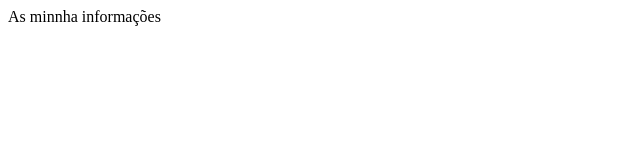
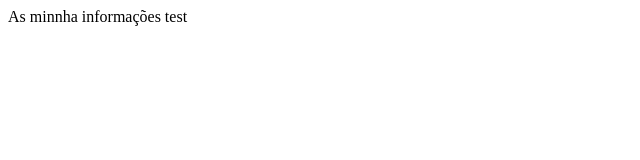
Before and after one commit to jmcmatias/E-FolioB-Labssw, a plain HTML site: page index.html in a window 1280 px wide. Shown: the full height of the page, 0-640 px from the left. Drawn offline with Linux system fonts and the light colour scheme.

Commit message:
1st commit

```diff
--- a/index.html
+++ b/index.html
@@ -5,6 +5,6 @@
         <title>Regas & Piscinas</title>
     </head>
     <body>
-        As minnha informações
+        As minnha informações test
     </body>
 </html>
```
